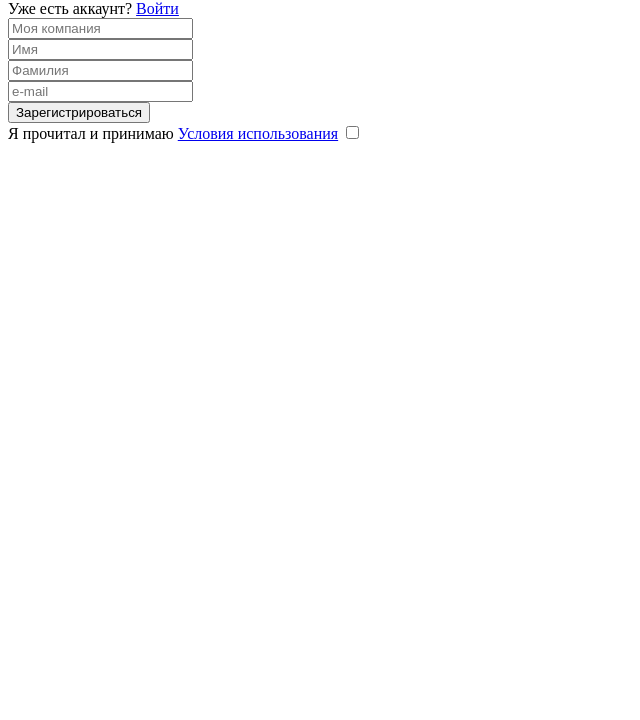
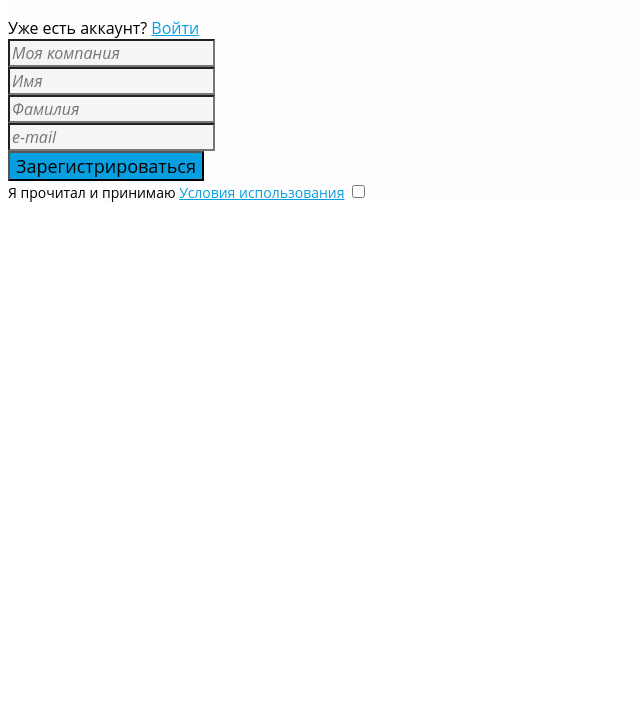
Before and after one commit to erretick/html_css, a plain HTML site: page 2-form/index.html in a window 1280 px wide. Shown: the part 80-800 px from the top of the page, without its empty margins (0-640 px from the left). Drawn offline with Linux system fonts and the light colour scheme.

Commit message:
Домашнее задание 7.10

```diff
--- /dev/null
+++ b/2-form/index.css
@@ -0,0 +1,35 @@
+* {
+  font-family: "Open Sans", sans-serif;
+}
+
+h1 {
+  font-size: 36px;
+}
+p,
+button {
+  font-size: 18px;
+}
+
+input {
+  font-size: 16px;
+  font-style: italic;
+}
+
+main {
+  background-color: #f39494;
+}
+a {
+  color: #089fe0;
+}
+form {
+  background-color: #fffefe;
+}
+input {
+  background-color: #f5f5f5;
+}
+button {
+  background-color: #089fe0;
+}
+label {
+  font-size: 14px;
+}
--- a/2-form/index.html
+++ b/2-form/index.html
@@ -3,6 +3,7 @@
   <head>
     <meta charset="UTF-8" />
     <meta name="viewport" content="width=device-width, initial-scale=1.0" />
+    <link rel="stylesheet" href="./index.css" />
     <title>Регистрация</title>
   </head>
   <body>
```
